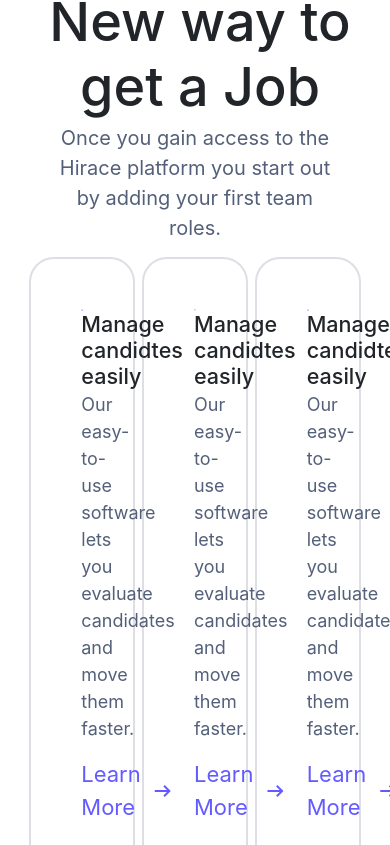
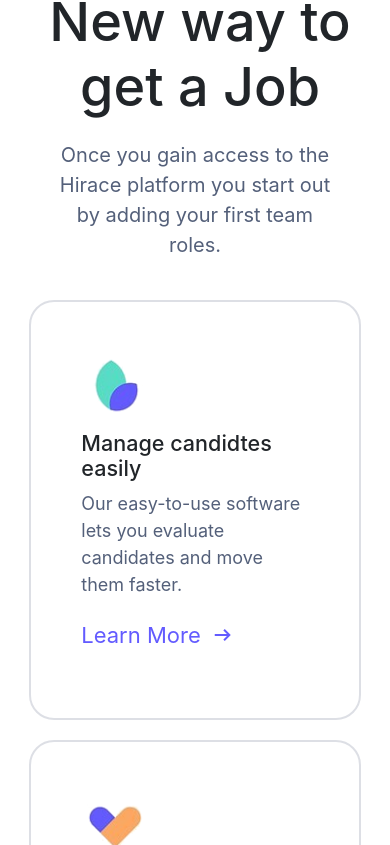
Before and after one commit to Yasela-dissanayake/hirace-job, a React (Create React App) app: page / in a window 390 px wide. Shown: the part 1699-2544 px from the top of the page. Built offline with nearby package versions, Linux system fonts and the light colour scheme.

Commit message:
features section full responsive done

```diff
--- a/src/pages/Homepage.js
+++ b/src/pages/Homepage.js
@@ -197,8 +197,10 @@
                 </p>
               </div>
             </div>
-            <div className={`row ${classes.featureCardRow}`}>
-              <div className={`col-lg-4 ${classes.featureCard}`}>
+            <div
+              className={`row justify-content-center ${classes.featureCardRow}`}
+            >
+              <div className={`col-lg-4  ${classes.featureCard}`}>
                 <div className={`row text-start`}>
                   <img
                     src={icon1}
@@ -222,7 +224,7 @@
                   </p>
                 </div>
               </div>
-              <div className={`col-lg-4 ${classes.featureCard}`}>
+              <div className={`col-lg-4  ${classes.featureCard}`}>
                 <div className={`row text-start`}>
                   <img
                     src={icon2}
@@ -246,7 +248,7 @@
                   </p>
                 </div>
               </div>
-              <div className={`col-lg-4 ${classes.featureCard}`}>
+              <div className={`col-lg-4  ${classes.featureCard}`}>
                 <div className={`row text-start`}>
                   <img
                     alt="icon3"
--- a/src/pages/Homepage.module.css
+++ b/src/pages/Homepage.module.css
@@ -185,8 +185,8 @@
   border: solid 2px rgba(85, 96, 124, 0.2);
   border-radius: 25px;
   padding: 50px;
-  margin: 0px;
-  width: 32%;
+  margin: 10px;
+  width: 30%;
 }
 
 .featureIcon {
@@ -315,6 +315,11 @@
   .featurePara {
     width: 50%;
   }
+
+  .featureCard {
+    width: 45%;
+    margin: 10px;
+  }
 }
 
 @media (max-width: 575px) {
@@ -334,9 +339,15 @@
 
   .featurePara {
     width: 80%;
+    margin-top: 20px;
+    margin-bottom: 30px;
   }
 
   .featureHeading {
     padding-left: 10px;
   }
+
+  .featureCard {
+    width: 100%;
+  }
 }
```
